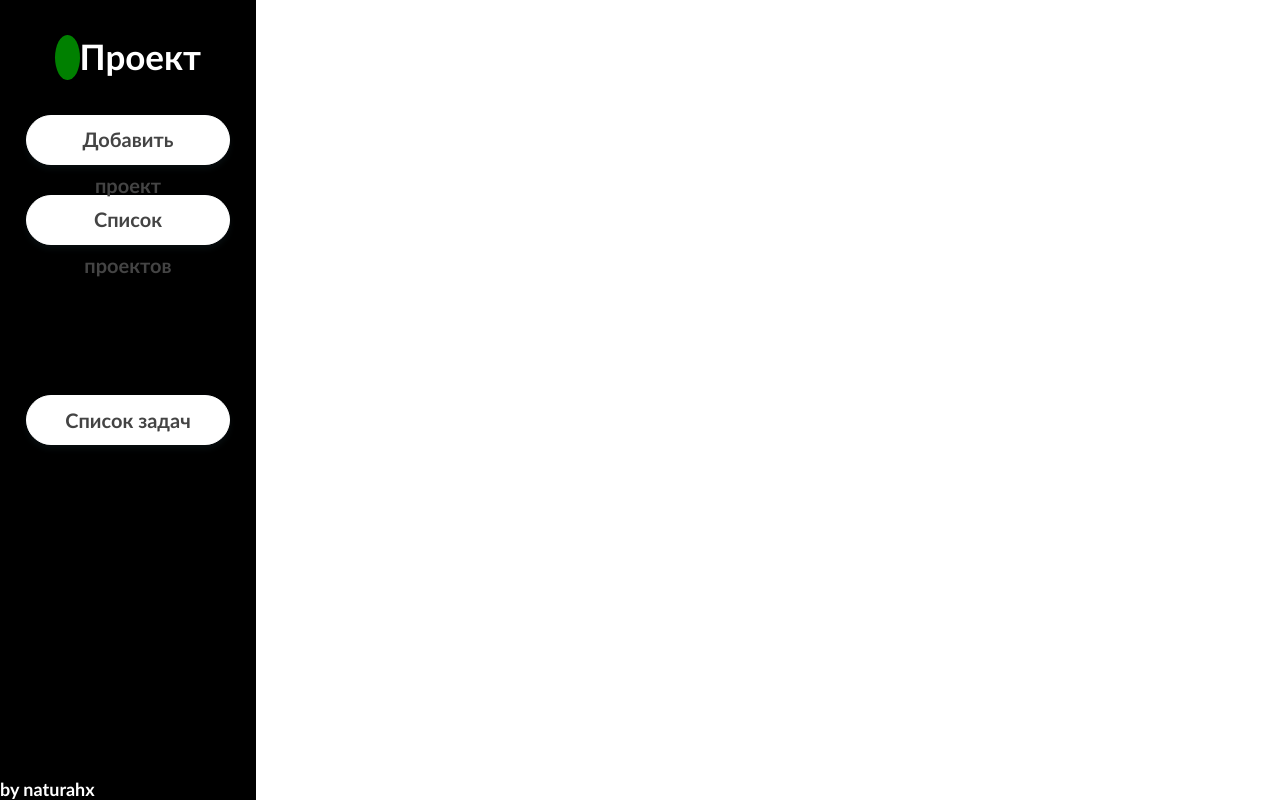
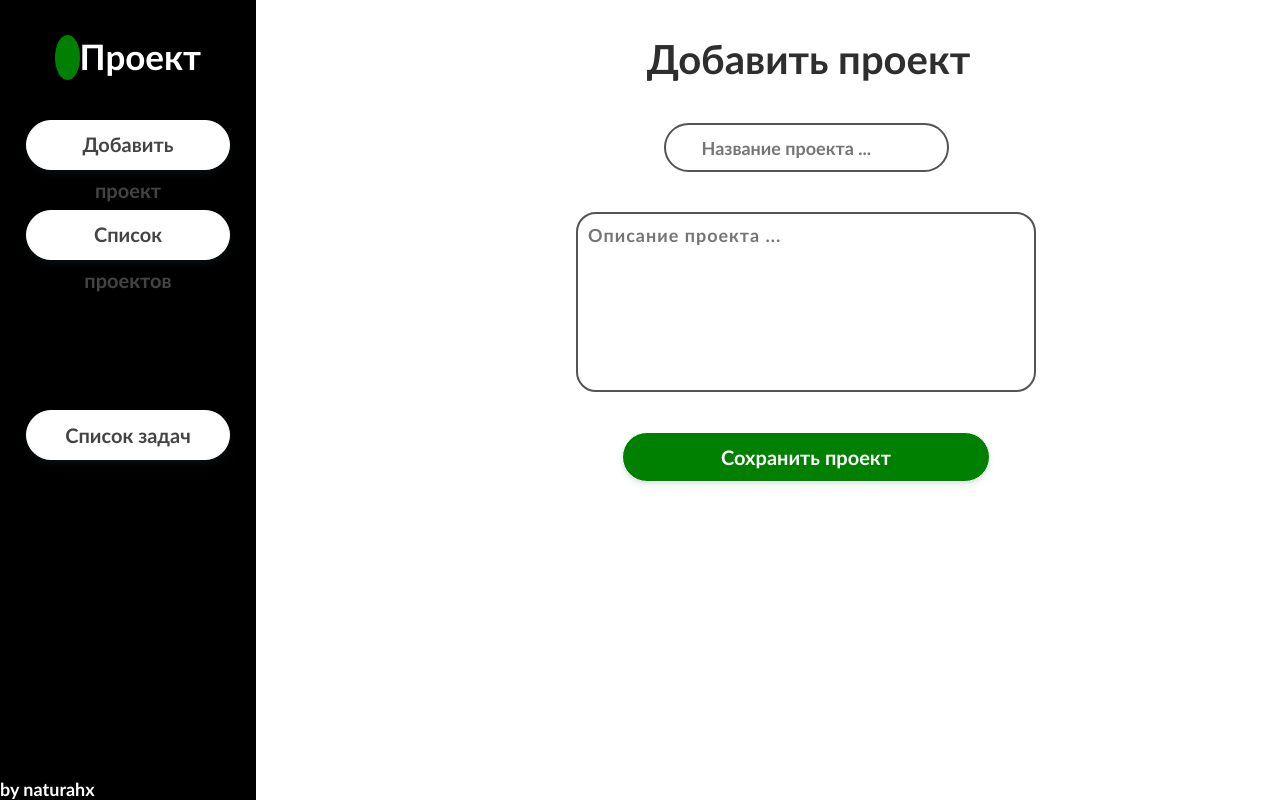
Before and after one commit to naturahx/projects-management-application, a React (Vite) app: page / in a window 1280 px wide. Both pictures are taken after a click on the button "Добавить проект". Built offline with nearby package versions, Linux system fonts and the light colour scheme; the HTML template or start-up script is replaced by a standard one.

Commit message:
OutputPanel styles

```diff
--- a/src/App.css
+++ b/src/App.css
@@ -16,26 +16,40 @@
 
 /* Links */
 
-a, a:link, a:visited  {
+a,
+a:link,
+a:visited {
   text-decoration: none;
 }
 
-a:hover  {
+a:hover {
   text-decoration: none;
 }
 
 /* Common */
 
-aside, nav, footer, header, section, main {
+aside,
+nav,
+footer,
+header,
+section,
+main {
   display: block;
 }
 
-h1, h2, h3, h4, h5, h6, p {
+h1,
+h2,
+h3,
+h4,
+h5,
+h6,
+p {
   font-size: inherit;
   font-weight: inherit;
 }
 
-ul, ul li {
+ul,
+ul li {
   list-style: none;
 }
 
@@ -43,7 +57,8 @@ img {
   vertical-align: top;
 }
 
-img, svg {
+img,
+svg {
   max-width: 100%;
   height: auto;
 }
@@ -54,7 +69,10 @@ address {
 
 /* Form */
 
-input, textarea, button, select {
+input,
+textarea,
+button,
+select {
   font-family: inherit;
   font-size: inherit;
   color: inherit;
@@ -65,7 +83,8 @@ input::-ms-clear {
   display: none;
 }
 
-button, input[type="submit"] {
+button,
+input[type="submit"] {
   display: inline-block;
   box-shadow: none;
   background-color: transparent;
@@ -73,8 +92,10 @@ button, input[type="submit"] {
   cursor: pointer;
 }
 
-input:focus, input:active,
-button:focus, button:active {
+input:focus,
+input:active,
+button:focus,
+button:active {
   outline: none;
 }
 
@@ -90,3 +111,13 @@ label {
 legend {
   display: block;
 }
+
+.title {
+  position: absolute;
+  top: 45%;
+  left: 60%;
+  transform: translate(-50%, -50%);
+	font-size: 30px;
+  font-weight: 600;
+	font-family: "Gill Sans", "Gill Sans MT", Calibri, "Trebuchet MS", sans-serif;
+}
--- a/src/App.tsx
+++ b/src/App.tsx
@@ -1,6 +1,7 @@
 import { useState } from "react";
 import './App.css';
 import DeveloperPanel from './components/DeveloperPanel/DeveloperPanel';
+import OutputPanel from "./components/OutputPanel/OutputPanel";
 
 
 function App() {
@@ -14,10 +15,10 @@ function App() {
   return (
     <div className='wrapper'>
       <DeveloperPanel updateProject={updateProject}/>
-      {/* {project === false
-      ? <h1></h1>
+      {project === false
+      ? <h1 className="title">Добро пожаловать в Project Managment!</h1>
     : <OutputPanel />
-    } */}
+    }
 
     </div>
   );
--- a/src/components/Button/Button.module.css
+++ b/src/components/Button/Button.module.css
@@ -13,7 +13,7 @@
   text-align: center;
   font-weight: 800;
   color: white;
-  margin: 30px auto;
+  margin: 40px auto;
   font-family: 'Gill Sans', 'Gill Sans MT', Calibri, 'Trebuchet MS', sans-serif;
   text-decoration: none;
   color: #444;
--- a/src/components/Button/Button.tsx
+++ b/src/components/Button/Button.tsx
@@ -1,14 +1,15 @@
 import React, { FC } from "react";
-import style from "./Button.module.css";
+import styles from "./Button.module.css";
 
 interface ButtonProps {
   children: string;
   onClick?: (event: React.MouseEvent<HTMLButtonElement>) => void;
+  style?: React.CSSProperties
 }
 
-const Button: FC<ButtonProps> = ({ children, onClick }) => {
+const Button: FC<ButtonProps> = ({ children, onClick, style }) => {
   return (
-    <button onClick={onClick} className={style.button}>
+    <button style={style} onClick={onClick} className={styles.button}>
       {children}
     </button>
   )
--- a/src/components/OutputPanel/OutputPanel.module.css
+++ b/src/components/OutputPanel/OutputPanel.module.css
@@ -0,0 +1,41 @@
+.display {
+  margin: 35px 320px;
+  text-align: center;
+}
+
+.text {
+  font-size: 40px;
+  font-weight: 800;
+  color: #2e2e2e;
+  margin: 0 auto;
+  font-family: "Gill Sans", "Gill Sans MT", Calibri, "Trebuchet MS", sans-serif;
+  padding-left: 5px;
+}
+
+.input {
+  background: hsl(0 0 0/0);
+  font-family: "Gill Sans", "Gill Sans MT", Calibri, "Trebuchet MS", sans-serif;
+  font-size: 18px;
+  font-weight: 600;
+  border: 2px solid #555454;
+  padding: 0.65em 2em;
+  border-radius: 2em;
+  margin: 40px 0;
+}
+
+.textarea {
+  width: 460px;
+  height: 180px;
+  padding: 10px;
+  font-family: "Gill Sans", "Gill Sans MT", Calibri, "Trebuchet MS", sans-serif;
+  letter-spacing: 1px;
+  display: block;
+  border: 2px solid #555454;
+  border-radius: 20px;
+  background-color: transparent;
+  overflow: auto;
+  resize: none;
+  font-size: 18px;
+  font-weight: 600;
+  margin-bottom: 40px;
+}
--- /dev/null
+++ b/src/components/OutputPanel/OutputPanel.tsx
@@ -0,0 +1,20 @@
+import Button from "../Button/Button";
+import style from "./OutputPanel.module.css";
+import { FC } from "react";
+
+interface OutputPanelProps {
+
+}
+
+const OutputPanel: FC<OutputPanelProps> = () => {
+  return (
+    <div className={style.display}>
+      <div className={style.text}>Добавить проект</div>
+      <input placeholder="Название проекта ..." className={style.input} />
+      <textarea placeholder="Описание проекта ..." className={style.textarea}></textarea>
+      <Button style={{ background: 'green', color: 'white' }}>Сохранить проект</Button>
+    </div>
+  )
+}
+
+export default OutputPanel
```
Also changed, not shown: src/components/OutputPanel/OutputPanel.jsx (deleted, +0 -11 lines), src/components/OutputTasks/OutputTasks.module.css (added), src/components/OutputTasks/OutputTasks.tsx (added). Lines whose indentation alone changed are shown as unchanged.
